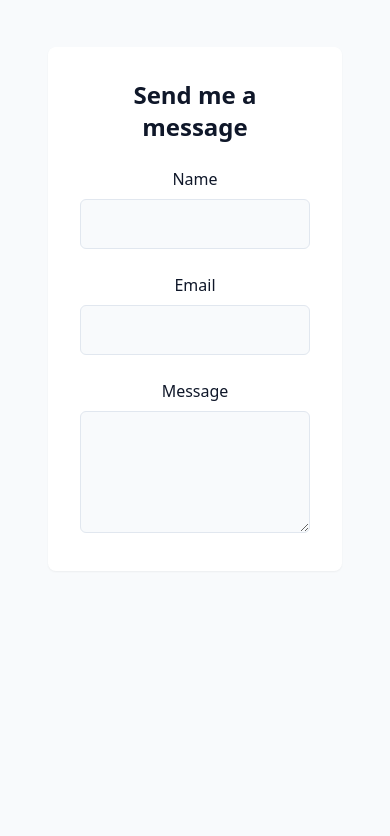
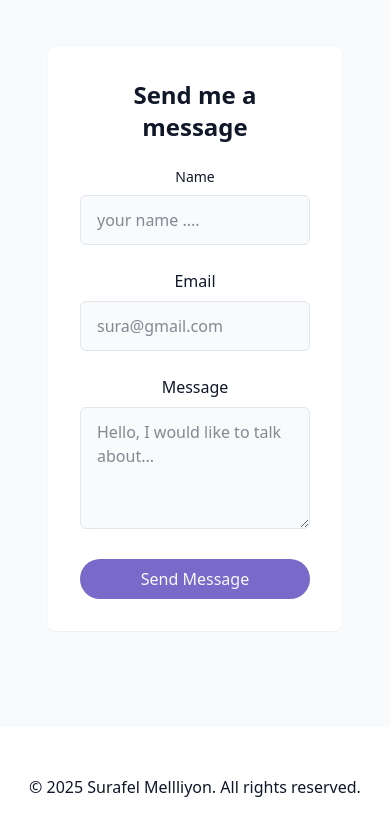
Before and after one commit to surameli/portfolio-2, a React (Vite) app: page / in a window 390 px wide. Shown: the part 7831-8667 px from the top of the page. Before the commit the page ends 8498 px from the top, so only its background shows below. Built offline with nearby package versions, Linux system fonts and the light colour scheme.

Commit message:
fix all the contact error

```diff
--- a/src/components/ContactSection.jsx
+++ b/src/components/ContactSection.jsx
@@ -2,15 +2,23 @@ import { Facebook, Github, Instagram, Linkedin, Mail , MapPin, Phone, Twitter} f
 import React from 'react'
 
 const ContactSection = () => {
+
+   const handleSubmit = (e) => {
+      e.preventDefault();
+      // Handle form submission logic here
+      setTimeout(() => {
+         alert("Message sent successfully!");
+      }, 1500);
+   }
 return (
    <section id="contact" className='py-24 px-4 relative bg-secondary/30'>
 
                <div className='container max-w-5xl mx-auto'>
 
-                <h2 className='text-3xl md-text-4xl font-bold mb-12 text-center'>
+                      <h2 className='text-3xl md:text-4xl font-bold mb-12 text-center'>
                            Get In <span className='text-primary'>Touch</span>
                       </h2>
-                 <p className='text-center text-muted-foreground mb-12 max-w-2xl max-auto'>
+                      <p className='text-center text-muted-foreground mb-12 max-w-2xl mx-auto'>
                            Have a project in mind or want to collaborate? Feel free to reach out.
                            I'm always open to discussing new opportunities.
 
@@ -27,7 +35,7 @@ const ContactSection = () => {
                                           <div>
                                              <h4 className=' font-medium'>Email</h4>
                                              <a href="mailto:hello@gmail.com" className='text-muted-foreground hover:text-primary transition-colors'>
-                                hello@gmail.com
+                                             surafelmelliyon111@gmail.com
                                              </a>
                                               </div>
                                         </div>
@@ -57,19 +65,19 @@ const ContactSection = () => {
                                     <div className='pt-8'>
                                        <h4 className='font-medium mb-4'>Connect with me</h4>
                                        <div className='flex space-x-4 justify-center'>
-                                <a href="#" target='_blank' className='text-muted-foreground hover:text-primary transition-colors'>
+                                             <a href="#" target='_blank' rel='noopener noreferrer' className='text-muted-foreground hover:text-primary transition-colors'>
                                                  <Linkedin/>
                                              </a>
-                                 <a href="#" target='_blank' className='text-muted-foreground hover:text-primary transition-colors'>
+                                              <a href="#" target='_blank' rel='noopener noreferrer' className='text-muted-foreground hover:text-primary transition-colors'>
                                                  <Github/>
                                              </a>
-                                 <a href="#" target='_blank' className='text-muted-foreground hover:text-primary transition-colors'>
+                                              <a href="#" target='_blank' rel='noopener noreferrer' className='text-muted-foreground hover:text-primary transition-colors'>
                                                  <Twitter/>
                                              </a>
-                                 <a href="#" target='_blank' className='text-muted-foreground hover:text-primary transition-colors'>
+                                              <a href="#" target='_blank' rel='noopener noreferrer' className='text-muted-foreground hover:text-primary transition-colors'>
                                                  <Instagram/>
                                              </a>
-                                 <a href="#" target='_blank' className='text-muted-foreground hover:text-primary transition-colors'>
+                                              <a href="#" target='_blank' rel='noopener noreferrer' className='text-muted-foreground hover:text-primary transition-colors'>
                                                  <Facebook/>
                                              </a>
                                           </div>
@@ -78,19 +86,22 @@ const ContactSection = () => {
 
                            <div className='bg-card p-8 rounded-lg shadow-xs'>
                               <h3 className='text-2xl font-semibold mb-6'> Send me a message</h3>
-                      <form className='space-y-6'>
+                              <form className='space-y-6' onSubmit={handleSubmit}>
                                  <div>
-                            <label htmlFor='name' className='block mb-2 font-medium'>Name</label>
-                            <input type="text" id="name" className='w-full px-4 py-3 border border-border rounded-md bg-background text-base  focus:outline-none focus:ring-2 focus:ring-primary'/>
+                                       <label htmlFor='name' className='block mb-2 text-sm font-medium'>Name</label>
+                                       <input type="text" id="name" required placeholder='your name ....' className='w-full px-4 py-3 border border-border rounded-md bg-background text-base  focus:outline-none focus:ring-2 focus:ring-primary'/>
                                  </div>
                                  <div>
                                        <label htmlFor='email' className='block mb-2 font-medium'>Email</label>
-                            <input type="email" id="email" className='w-full px-4 py-3 border border-border rounded-md bg-background text-base  focus:outline-none focus:ring-2 focus:ring-primary'/>
+                                       <input type="email" id="email" required placeholder='sura@gmail.com' className='w-full px-4 py-3 border border-border rounded-md bg-background text-base  focus:outline-none focus:ring-2 focus:ring-primary'/>
                                  </div>
                                  <div>
                                        <label htmlFor='message' className='block mb-2 font-medium'>Message</label>
-                            <textarea id="message" rows="4" className='w-full px-4 py-3 border border-border rounded-md bg-background text-base  focus:outline-none focus:ring-2 focus:ring-primary'/>
+                                       <textarea id="message" rows="4" required  placeholder='Hello, I would like to talk about...' className='w-full px-4 py-3 border border-border rounded-md bg-background text-base  focus:outline-none focus:ring-2 focus:ring-primary'/>
                                  </div>
+                                 <button type="submit" className='w-full cosmic-button flex justify-center items-center gap-2'>
+                                       Send Message
+                                 </button>
                               </form>
                            </div>
                       </div>
--- /dev/null
+++ b/src/components/Footer.jsx
@@ -0,0 +1,14 @@
+import React from 'react'
+
+const Footer = () => {
+  return (
+    <div>
+        <footer className='py-12 px-4 bg-card text-center'>
+        <p className='text-muted-foreground'>&copy; {new Date().getFullYear()} Surafel Mellliyon. All rights reserved.</p>
+
+        </footer>
+    </div>
+  )
+}
+
+export default Footer
--- a/src/components/ProjectSection.jsx
+++ b/src/components/ProjectSection.jsx
@@ -19,8 +19,8 @@ const projects = [
     description: "A personal portfolio website to showcase projects, skills, and experience, designed with a modern and responsive layout.",
     tags: ["React", "Tailwind CSS", "JavaScript"],
     imageUrl: "projects/portfolio.png",
-    projectUrl: "#",
-    githubUrl: "#"
+    projectUrl: "https://surafel-melliyon.vercel.app",
+    githubUrl: "https://github.com/surameli/portfolio-2"
 
   },
   {
--- a/src/pages/Home.jsx
+++ b/src/pages/Home.jsx
@@ -7,6 +7,7 @@ import AboutMe from '../components/AboutMe'
 import SkillSection from '../components/SkillSection'
 import ProjectSection from '../components/ProjectSection'
 import ContactSection from '../components/ContactSection'
+import Footer from '../components/Footer'
 
 const Home = () => {
   return (
@@ -25,6 +26,7 @@ const Home = () => {
          <ProjectSection/>
          <ContactSection/>
       {/* Footer */}
+         <Footer/>
     </div>
   )
 }
```
Lines whose indentation alone changed are shown as unchanged.
